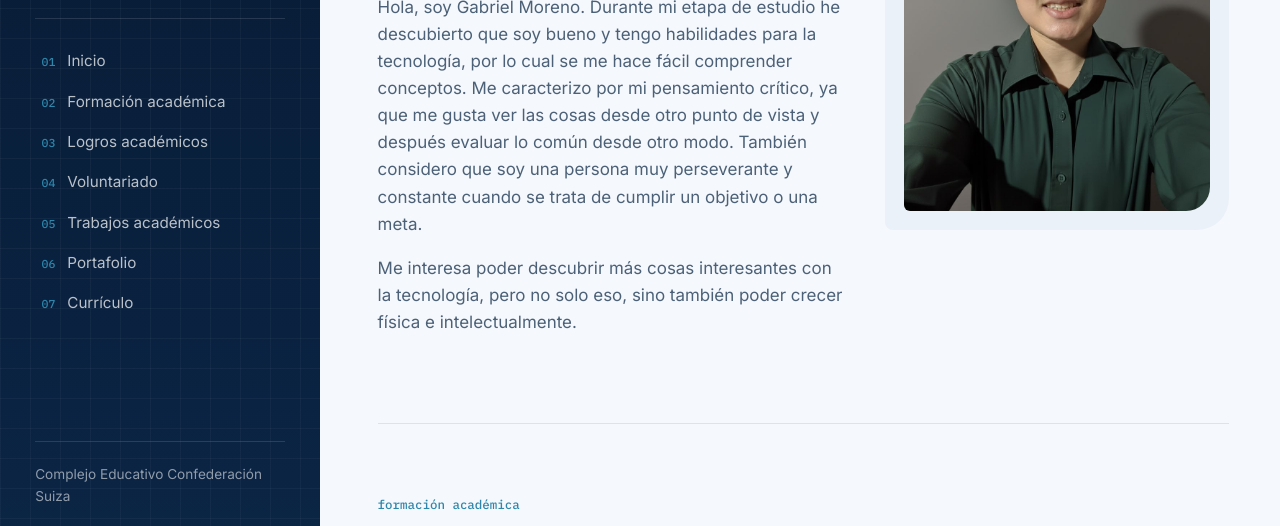
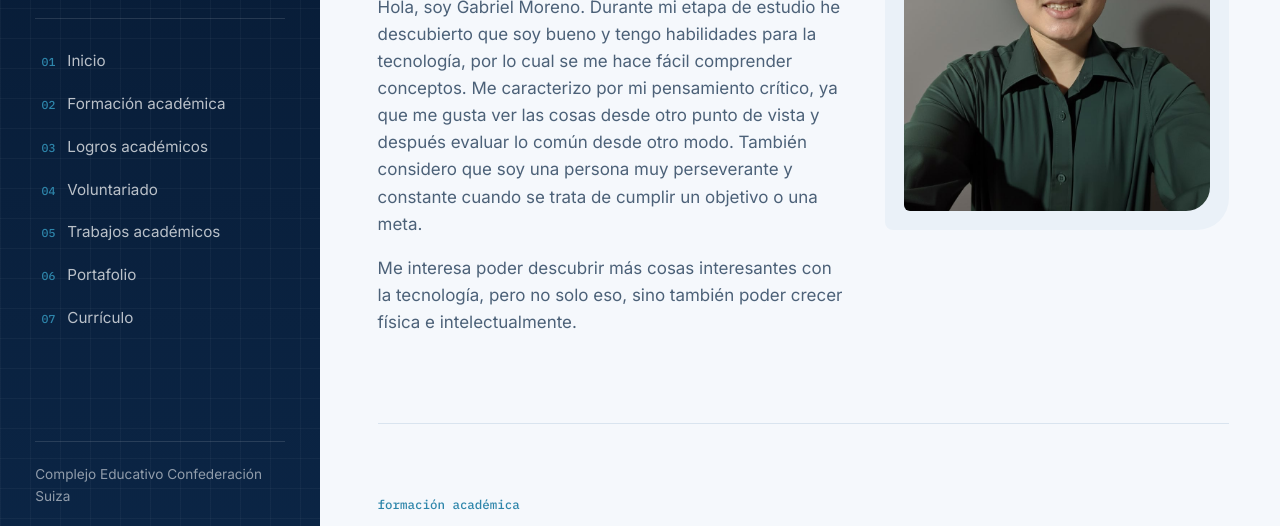
Before and after one commit to gabo28yt-droid/prueba, a plain HTML site: page index.html in a window 1280 px wide. Shown: the part 251-777 px from the top of the page. Drawn offline with Linux system fonts and the light colour scheme.

Commit message:
Corregir reglas CSS dañadas al comentar el código

```diff
--- a/style.css
+++ b/style.css
@@ -86,7 +86,6 @@
   }
 
 /* Personaliza la barra de desplazamiento del menú lateral. */
-  .sidebar::-webkit-scrollbar
   .sidebar::-webkit-scrollbar{width:6px;}
   .sidebar::-webkit-scrollbar-thumb{background:var(--azul-secundario); border-radius:4px;}
 
@@ -168,7 +167,6 @@
     padding-top:1.4rem;
   }
 /* Separa ligeramente cada elemento de navegación del siguiente. */
-  .sidebar-nav li + li
   .sidebar-nav li + li{ margin-top:0.15rem; }
 /* Apariencia de cada enlace del menú. */
   .sidebar-nav a{
@@ -214,7 +212,6 @@
     border-bottom:1px solid rgba(95,201,243,0.35);
   }
 /* Cambio de color al pasar el cursor por un enlace del pie. */
-  .sidebar-footer a:hover
   .sidebar-footer a:hover{ color:#fff; }
 
   /* ===== 3. CONTENIDO PRINCIPAL ===== */
@@ -231,7 +228,6 @@
     scroll-margin-top:2rem;
   }
 /* La última sección no muestra una línea inferior. */
-  section:last-of-type
   section:last-of-type{ border-bottom:none; }
 
 /* Etiqueta pequeña que identifica el tema de cada sección. */
@@ -437,7 +433,6 @@
     scroll-snap-type:x proximity;
   }
 /* Personaliza la barra de desplazamiento horizontal de las certificaciones. */
-  .cert-grid::-webkit-scrollbar
   .cert-grid::-webkit-scrollbar{ height:6px; }
   .cert-grid::-webkit-scrollbar-thumb{ background:var(--borde); border-radius:4px; }
 /* Tarjeta individual de una certificación. */
@@ -475,13 +470,10 @@
     margin-bottom:0.55rem;
   }
 /* Desplaza ligeramente algunas tarjetas para crear una composición menos rígida. */
-  .cert-slot:nth-child(3n+2)
   .cert-slot:nth-child(3n+2){ transform:translateY(14px); }
 /* Gira ligeramente cada tercera tarjeta empezando por la primera. */
-  .cert-slot:nth-child(3n+1)
   .cert-slot:nth-child(3n+1){ transform:rotate(-1deg); }
 /* Gira y desplaza otra parte de las tarjetas para variar la posición. */
-  .cert-slot:nth-child(3n)
   .cert-slot:nth-child(3n){ transform:rotate(1deg) translateY(6px); }
 /* Nombre de la certificación. */
   .cert-slot .cert-name{
@@ -508,7 +500,6 @@
     border-top:1px solid var(--borde);
   }
 /* La primera experiencia no necesita una línea superior. */
-  .volunteer-row:first-of-type
   .volunteer-row:first-of-type{ border-top:none; padding-top:0; }
 /* Marco de las fotografías de voluntariado. */
   .volunteer-row .img-slot{
@@ -543,10 +534,8 @@
     margin-top:0.3rem;
   }
 /* Título de cada actividad de voluntariado. */
-  .volunteer-row h3
   .volunteer-row h3{ font-size:1.1rem; }
 /* Descripción de cada actividad de voluntariado. */
-  .volunteer-row p
   .volunteer-row p{ color:var(--texto-secundario); font-size:0.96rem; margin:0; }
 /* Invierte la posición de imagen y texto en filas alternas. */
   .volunteer-row:nth-of-type(even){
@@ -566,7 +555,6 @@
     margin:2.6rem 0 1.2rem 0;
   }
 /* El primer encabezado de categoría no necesita margen superior adicional. */
-  .portfolio-tabs-label:first-of-type
   .portfolio-tabs-label:first-of-type{ margin-top:0; }
 /* Título de la categoría del portafolio. */
   .portfolio-tabs-label h3{
@@ -591,7 +579,6 @@
     white-space:nowrap;
   }
 /* Fondo del enlace de proyectos al pasar el cursor. */
-  .repo-link:hover
   .repo-link:hover{ background:var(--fondo-secundario); }
 
   /* Leyenda de categorías de proyectos */
@@ -1011,7 +998,6 @@
       scrollbar-width:none;
     }
     /* Oculta la barra visual del desplazamiento horizontal en navegadores WebKit. */
-    .sidebar-nav::-webkit-scrollbar
     .sidebar-nav::-webkit-scrollbar{ display:none; }
     /* Evita que cada opción del menú móvil se encoja. */
     .sidebar-nav li{
```
